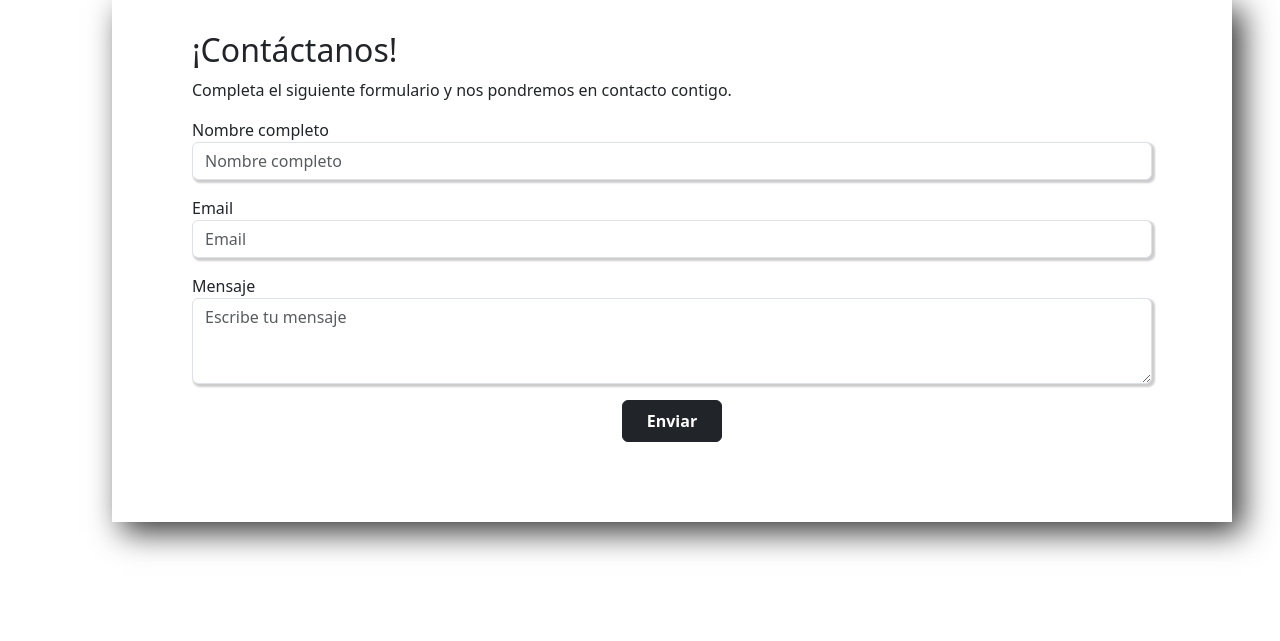
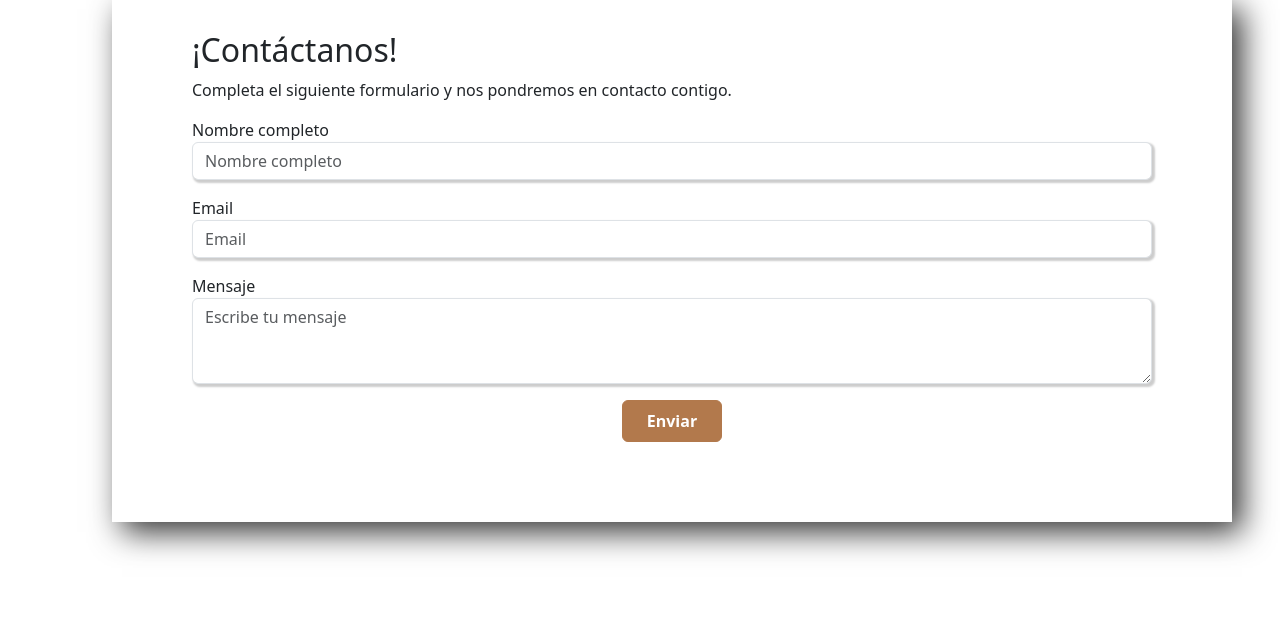
Before and after one commit to AdrianLozanoMartinez/myeart, a PHP site: page /support.php in a window 1280 px wide. Shown: the part 125-766 px from the top of the page. Run offline with PHP 8.4, Linux system fonts and the light colour scheme.

Commit message:
Finish support design 2

```diff
--- a/PrivacyPolicy.php
+++ b/PrivacyPolicy.php
@@ -5,7 +5,6 @@
     <meta charset="UTF-8">
     <meta name="viewport" content="width=device-width, initial-scale=1.0">
     <title>Política de privacidad</title>
-    <link rel="stylesheet" href="https://cdnjs.cloudflare.com/ajax/libs/font-awesome/6.5.1/css/all.min.css">
 </head>
 <body>
     <div class="containerPolicy">
--- a/navbar.php
+++ b/navbar.php
@@ -5,6 +5,7 @@
   <meta name="viewport" content="width=device-width, initial-scale=1.0">
   <link href="https://cdn.jsdelivr.net/npm/bootstrap@5.3.3/dist/css/bootstrap.min.css" rel="stylesheet" integrity="sha384-QWTKZyjpPEjISv5WaRU9OFeRpok6YctnYmDr5pNlyT2bRjXh0JMhjY6hW+ALEwIH" crossorigin="anonymous">
   <link rel="stylesheet" href="style.css">
+  <link rel="stylesheet" href="https://cdnjs.cloudflare.com/ajax/libs/font-awesome/6.5.1/css/all.min.css">
 </head>
 <body>
   <nav class="navbar navbar-expand-lg">
--- a/shippingPolicy.php
+++ b/shippingPolicy.php
@@ -5,7 +5,6 @@
     <meta charset="UTF-8">
     <meta name="viewport" content="width=device-width, initial-scale=1.0">
     <title>Política de envío</title>
-    <link rel="stylesheet" href="https://cdnjs.cloudflare.com/ajax/libs/font-awesome/6.5.1/css/all.min.css">
 </head>
 <body>
     <div class="containerPolicy">
--- a/style.css
+++ b/style.css
@@ -27,8 +27,9 @@ body{
     letter-spacing: 0.2rem;
 }
 
-.loginButton:hover{
+.loginButton:hover, .buttonSupport:hover{
     background-color: rgb(197, 143, 102) !important;
+    border-color: rgb(197, 143, 102);
 }
 
 .fa-circle-arrow-left{
@@ -89,12 +90,14 @@ footer{
     margin: 2em;
 }
 
-.buttoSupport{
+.buttonSupport{
     margin-top: 1em;
     padding: 0.5em;
     padding-left: 1.5em;
     padding-right: 1.5em;
     font-weight: bold;
+    background-color: rgb(178 121 76/1);
+    border-color: rgb(178 121 76/1);
 }
 
 .separate{
--- a/support.php
+++ b/support.php
@@ -24,7 +24,7 @@
                     <textarea class="form-control inputSupport" id="exampleFormControlTextarea1" rows="3" placeholder="Escribe tu mensaje"></textarea>
                 </div>
                 <div class="text-center">
-                    <button type="submit" class="btn btn-dark buttoSupport">Enviar</button>
+                    <button type="submit" class="btn btn-dark buttonSupport">Enviar</button>
                 </div>
             </form>
         </div>
--- a/termsConditions.php
+++ b/termsConditions.php
@@ -5,7 +5,6 @@
     <meta charset="UTF-8">
     <meta name="viewport" content="width=device-width, initial-scale=1.0">
     <title>Términos y condiciones</title>
-    <link rel="stylesheet" href="https://cdnjs.cloudflare.com/ajax/libs/font-awesome/6.5.1/css/all.min.css">
 </head>
 <body>
     <div class="containerPolicy">
```
